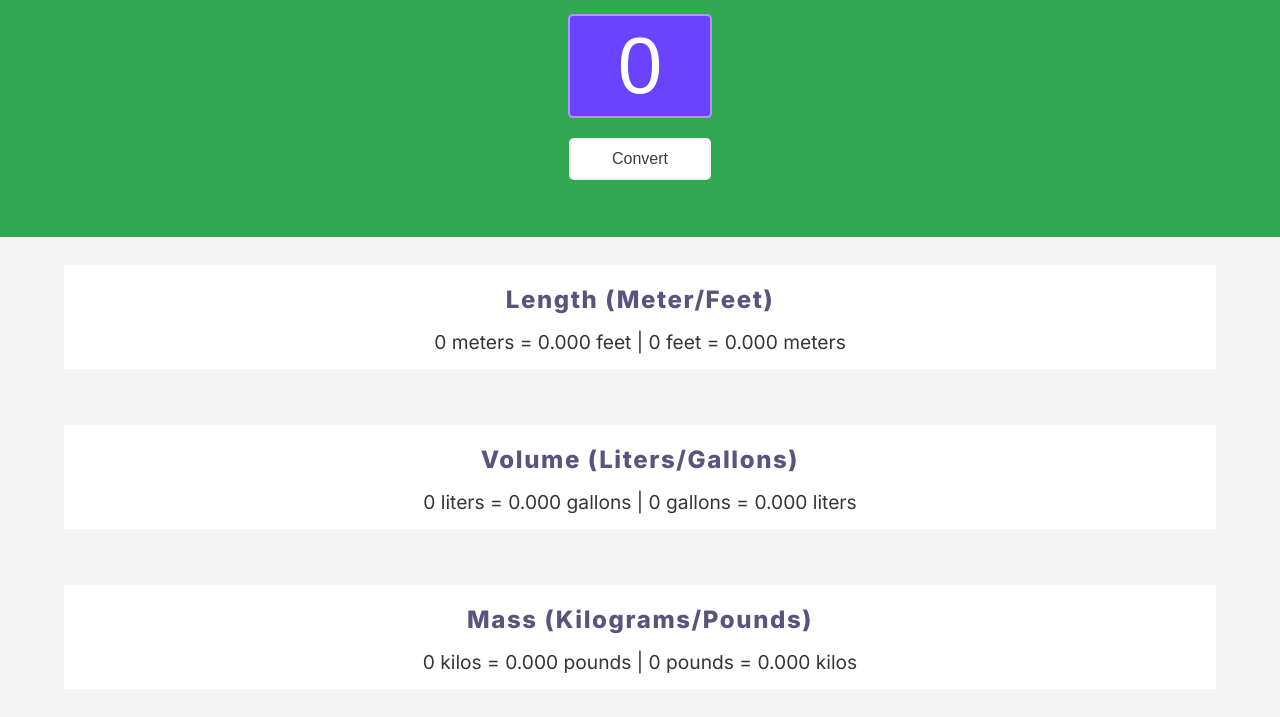
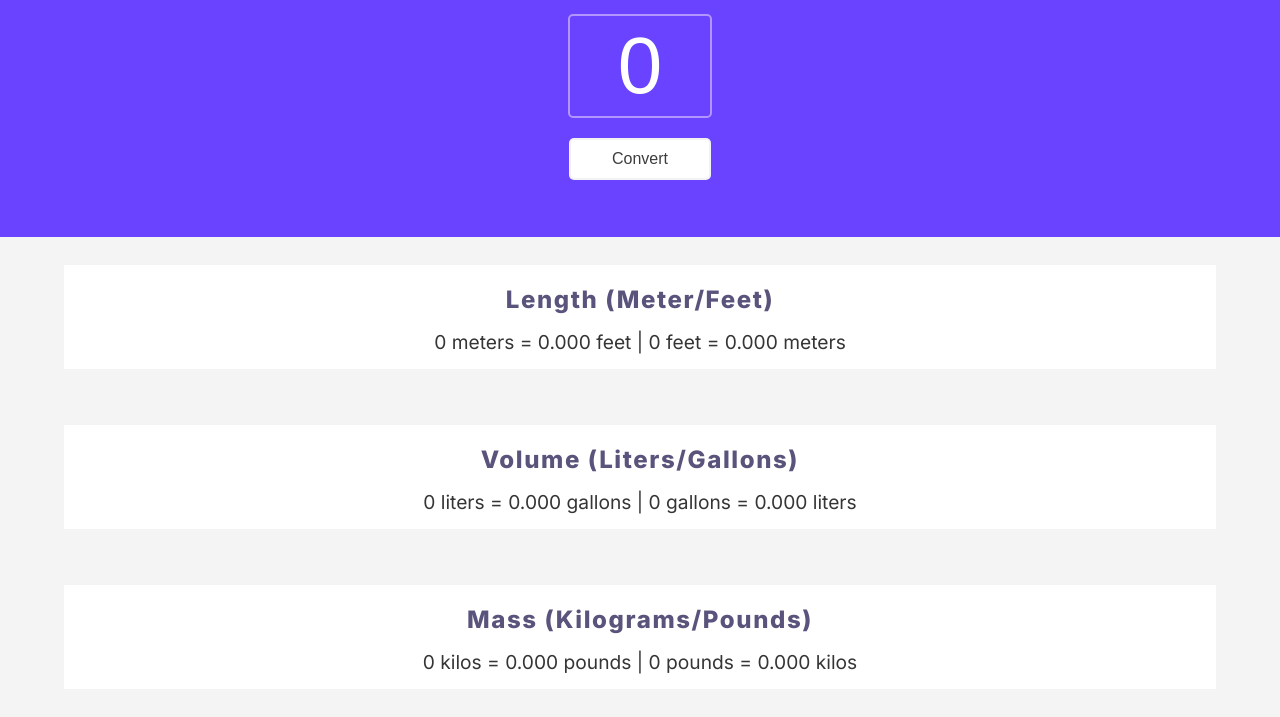
Before and after one commit to ElenaBlundell/Unit-Converter, a plain HTML site: page index.html in a window 1280 px wide. Shown: the part 123-840 px from the top of the page. Drawn offline with Linux system fonts and the light colour scheme.

Commit message:
Update style.css

```diff
--- a/style.css
+++ b/style.css
@@ -15,7 +15,7 @@ header {
     flex-direction: column;
     justify-content: center;
 
-    background-color: #32a852;
+    background-color: #6943FF;
     font-weight: 800;
     height: 45vh;
 }
```
